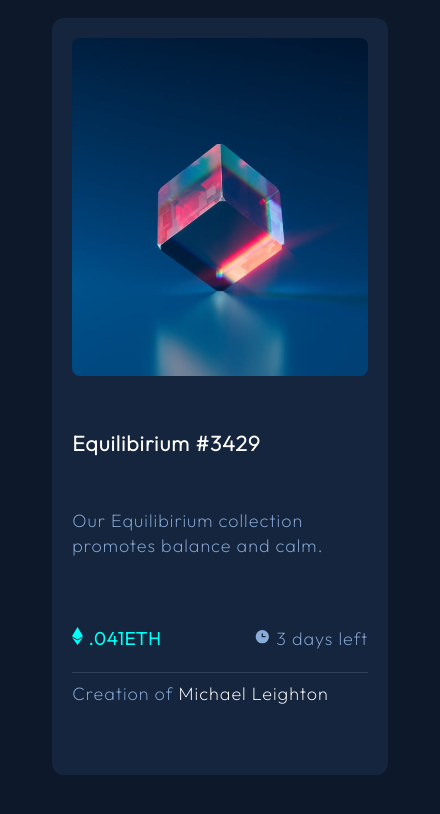
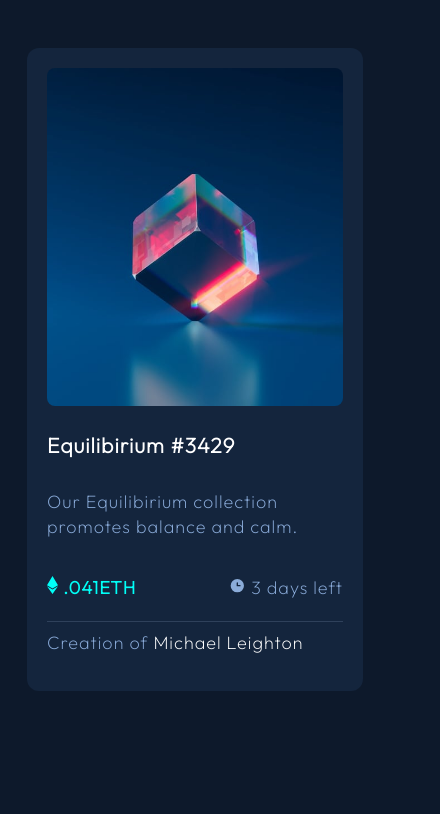
Before and after one commit to MikesGit138/FrontendMentorChallenge, a plain HTML site: page index.html in a window 390 px wide. Shown: the whole page, 440 px wide, since content can reach past the window. Drawn offline with Linux system fonts and the light colour scheme.

Commit message:
increased respoonsizeness
better use of grid styles were implemented and the media queries were removed

```diff
--- a/index.html
+++ b/index.html
@@ -9,7 +9,7 @@
 
 </head>
 <body>
-
+<section class="grid-ctn">
  <div class="main-card">
    <div class="image">
     <img src="image-equilibrium.jpg" >
@@ -31,7 +31,7 @@
       <div class="description" id="bottom">Creation of <a href="https://github.com/MikesGit138" target="_blank">Michael Leighton</a></div>
     </div>
  </div>
-
+</section>
 
 </body>
 </html>
--- a/styles.scss
+++ b/styles.scss
@@ -1,7 +1,6 @@
 @import url('https://fonts.googleapis.com/css2?family=Outfit:wght@200&display=swap');
 
 //Colours:
-
 $soft-blue: hsl(215, 51%, 70%);
 $cyan:hsl(178, 100%, 50%);
 $mainBG: hsl(217, 54%, 11%);
@@ -28,23 +27,25 @@ body{
     letter-spacing: 1px;
     line-height: 25px;
 }
+.grid-ctn{
+    display: grid;
+    justify-content: center;
+    align-content: center ;
+}
  .main-card{
     background-color: $cardBG;
-    // margin: 0 50%;
-     height: 85vh;
+    // height: 85vh;
     width: 18.5rem;
-    //margin: 2em 30em;
-   margin: 3rem 25rem;
+    margin: 3rem;
     border-radius: 12px;
     padding: 20px;
-    display: inline-grid;
-    justify-content: center;
     font-size: 18px;
-
+    display: inline-flex;
+    flex-direction: column;
+    overflow-wrap: break-word
 }
 img{
     width: 100%;
-    // margin: 20px;
     border-radius: 8px;
     height: 40vh;
     object-fit: cover;
@@ -52,13 +53,12 @@ img{
 .head{
     color: $white;
     font-weight: map-get($font-weight,large);
-    padding-bottom: .1rem;
-    margin: 0;
+    // padding-bottom: 1.7em;
 }
 #des-section{
-    padding-bottom: 0;
-    padding-top: 0;
-    margin-top: 0;
+    // padding-bottom: 2.7rem;
+    margin-top: .6em;
+    // margin-bottom: 2.7rem;
 }
 .description{
     color: $soft-blue;
@@ -70,8 +70,7 @@ img{
 .flex{
     display: flex;
     justify-content: space-between;
-    // column-gap: 6.7rem;
-    // padding-bottom: 20px;
+    padding-top: 1em;
     padding-bottom: 1.3rem;
     border-bottom: 1px solid $line-color;
     .eth-number{
@@ -83,11 +82,6 @@ hr{
     color: $line-color;
 }
 #bottom{
-    // margin-top: 10px;
     margin-top: .5rem;
+    margin-bottom: 1rem;
 }
-@media only screen and(max-width:700px){
-    .main-card{
-        margin: 1em 2.9em;
-    }
-}
```
Also changed, not shown: styles.css, 1 other file.
